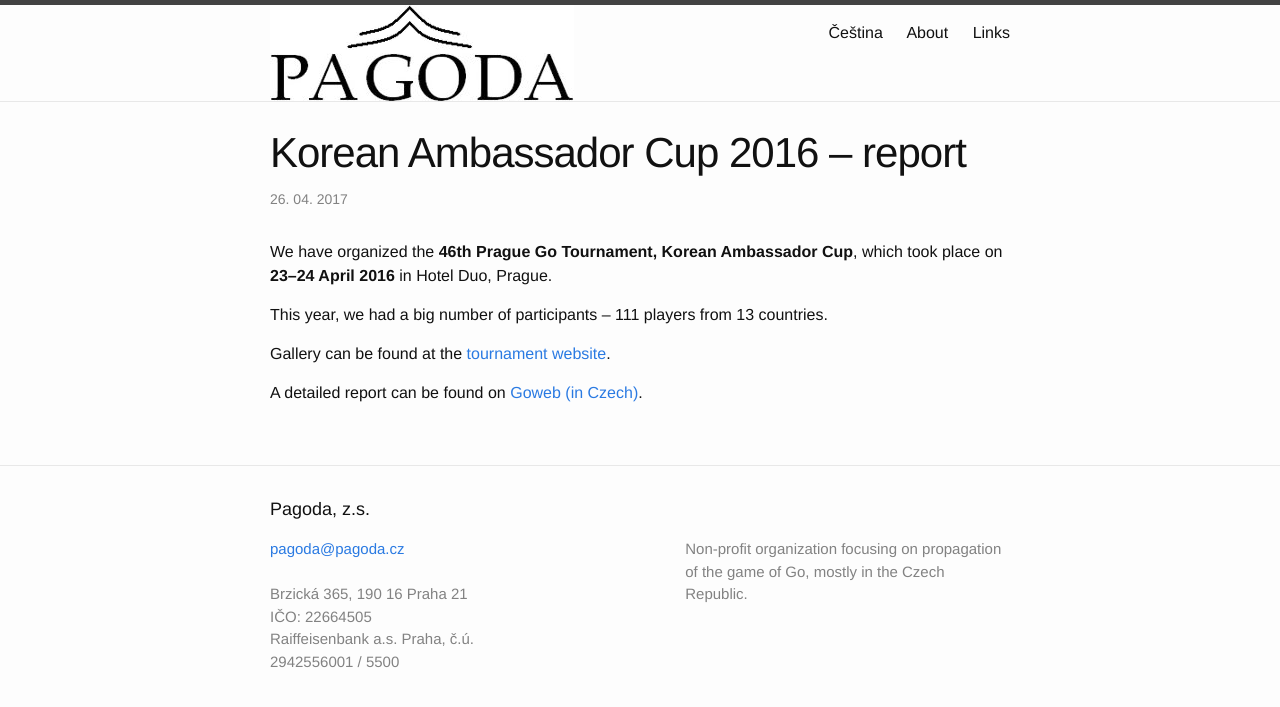
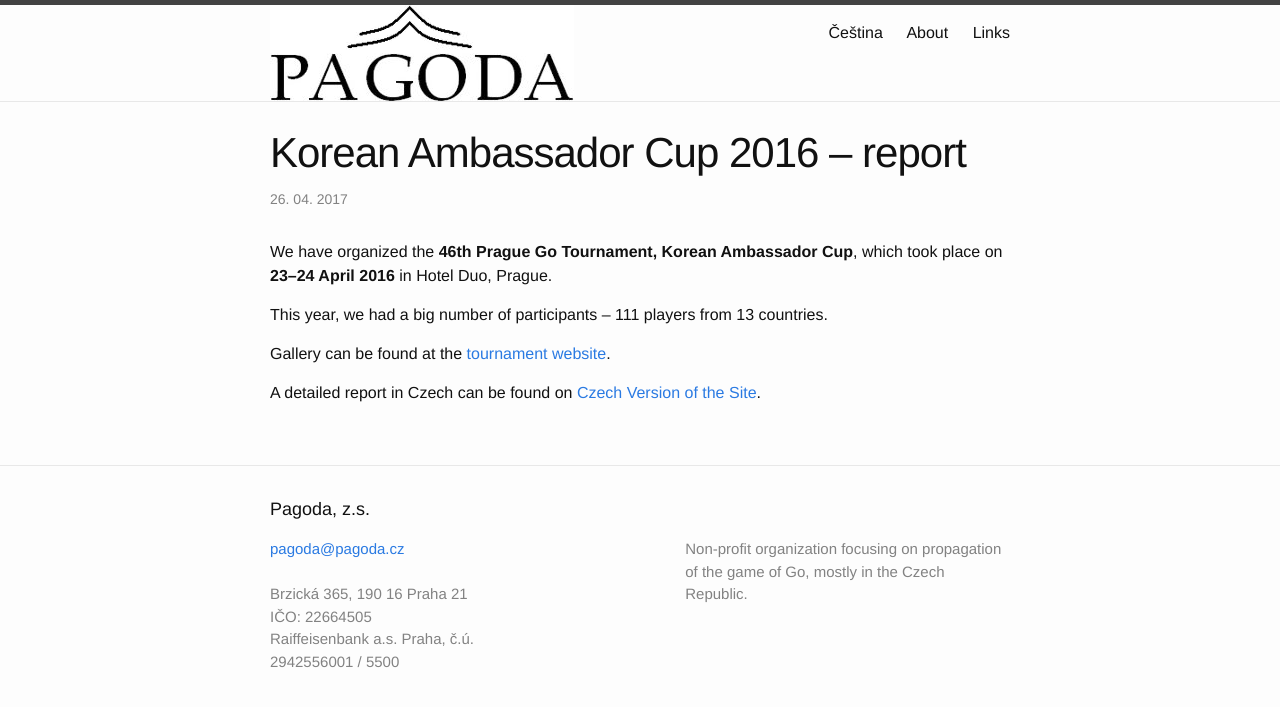
Before and after one commit to pagodaen/pagodaen.github.io, a Jekyll site: the page built from _posts/2017-04-26-kac_2017.markdown, in a window 1280 px wide. Shown: the top 707 px of the page. Built offline with Jekyll 4.4.1, drawn with Linux system fonts in a browser that asks for light colours.

Commit message:
kac17: update link to report

```diff
--- a/_posts/2017-04-26-kac_2017.markdown
+++ b/_posts/2017-04-26-kac_2017.markdown
@@ -10,4 +10,4 @@ This year, we had a big number of participants &ndash; 111 players from 13 count
 
 Gallery can be found at the [tournament website](http://kac.pagoda.cz/gallery.html).
 
-A detailed report can be found on [Goweb (in Czech)](http://goweb.cz/2017/praha-korean-ambassador-cup/).
+A detailed report in Czech can be found on [Czech Version of the Site](http://cz.pagoda.cz/2017/04/26/kac_2017.html).
```
